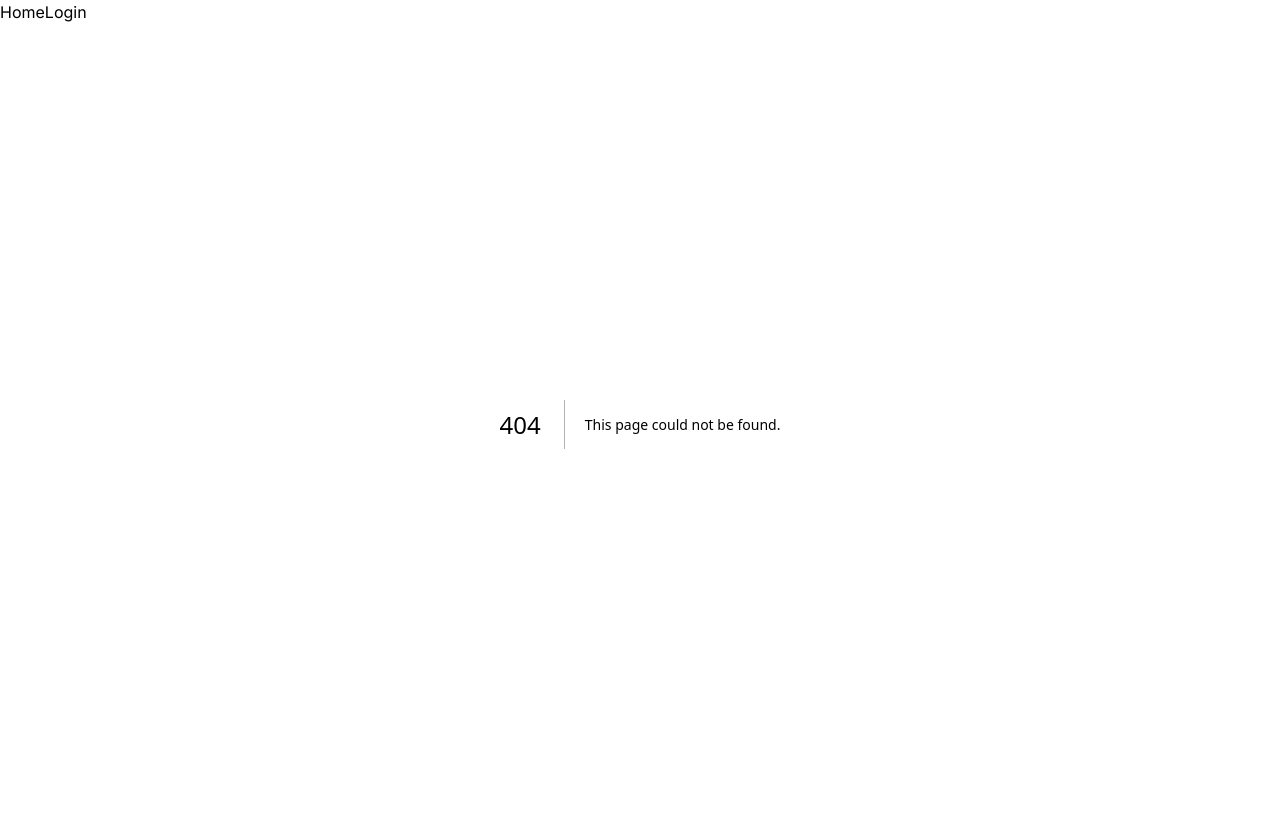
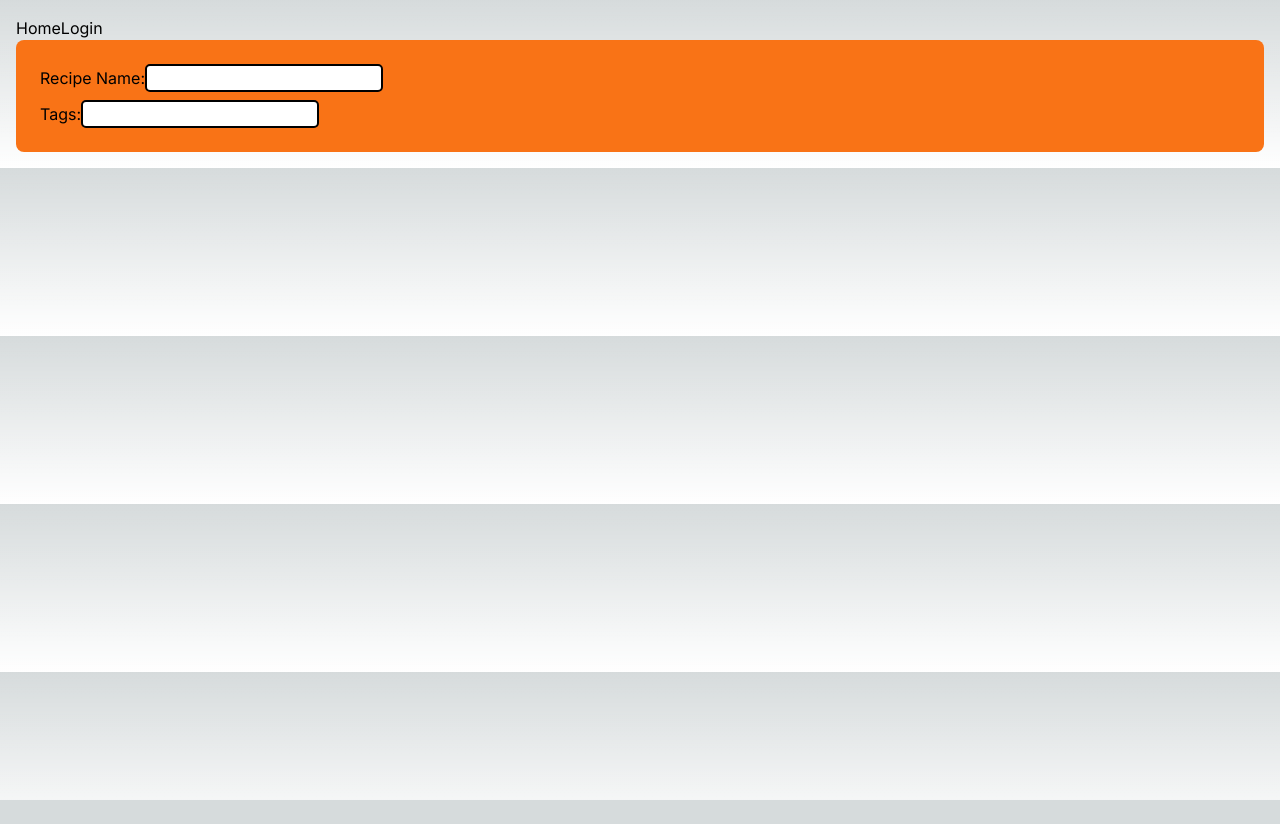
Before and after one commit to oz1x/COS420, a Next.js app in the folder grumio/next/grumio/: page /create in a window 1280 px wide. Before the commit this address had no page. After the commit the page ends 800 px from the top, so only its background shows below. Built offline with nearby package versions, Linux system fonts and the light colour scheme.

Commit message:
Added a basic recipe creation page,

```diff
--- /dev/null
+++ b/grumio/next/grumio/src/app/create/page.tsx
@@ -0,0 +1,21 @@
+import React from 'react'
+
+const RecipeCreationPage = () => {
+  return (
+	<div className="p-5 bg-orange-500 rounded-lg">
+	  <div className="p-1">
+	    <label>Recipe Name:</label>
+	    <input type="text" id="recipename" name="recipename" required></input>
+	  </div>
+	  <div className="p-1">
+	    <label>Tags:</label>
+	    <input type="text" id="tagbox" name="tagbox"></input>
+	  </div>
+	  <div>
+
+	  </div>
+	</div>
+  )
+}
+
+export default RecipeCreationPage
--- a/grumio/next/grumio/src/app/globals.css
+++ b/grumio/next/grumio/src/app/globals.css
@@ -18,6 +18,7 @@
 
 body {
   color: rgb(var(--foreground-rgb));
+  padding: 1rem;
   background: linear-gradient(
       to bottom,
       transparent,
@@ -31,3 +32,10 @@ body {
     text-wrap: balance;
   }
 }
+
+input {
+	border-radius: 5px;
+	border-style: solid;
+	border-color:black;
+	border-width: 2px;
+}
--- a/grumio/next/grumio/src/app/layout.tsx
+++ b/grumio/next/grumio/src/app/layout.tsx
@@ -25,7 +25,7 @@ export default function RootLayout({
       <body className={inter.className}>
       <title>Grumio&apos;'s List</title>
       <a href="/">Home</a>
-      <a href="/login.html">Login</a>
+      <a href="/login">Login</a>
         {children}
         </body>
 
```
Also changed, not shown: grumio/next/grumio/src/app/components/RecipeStep.tsx (added), 1 other file (tests, documents, lock files or other folders).
